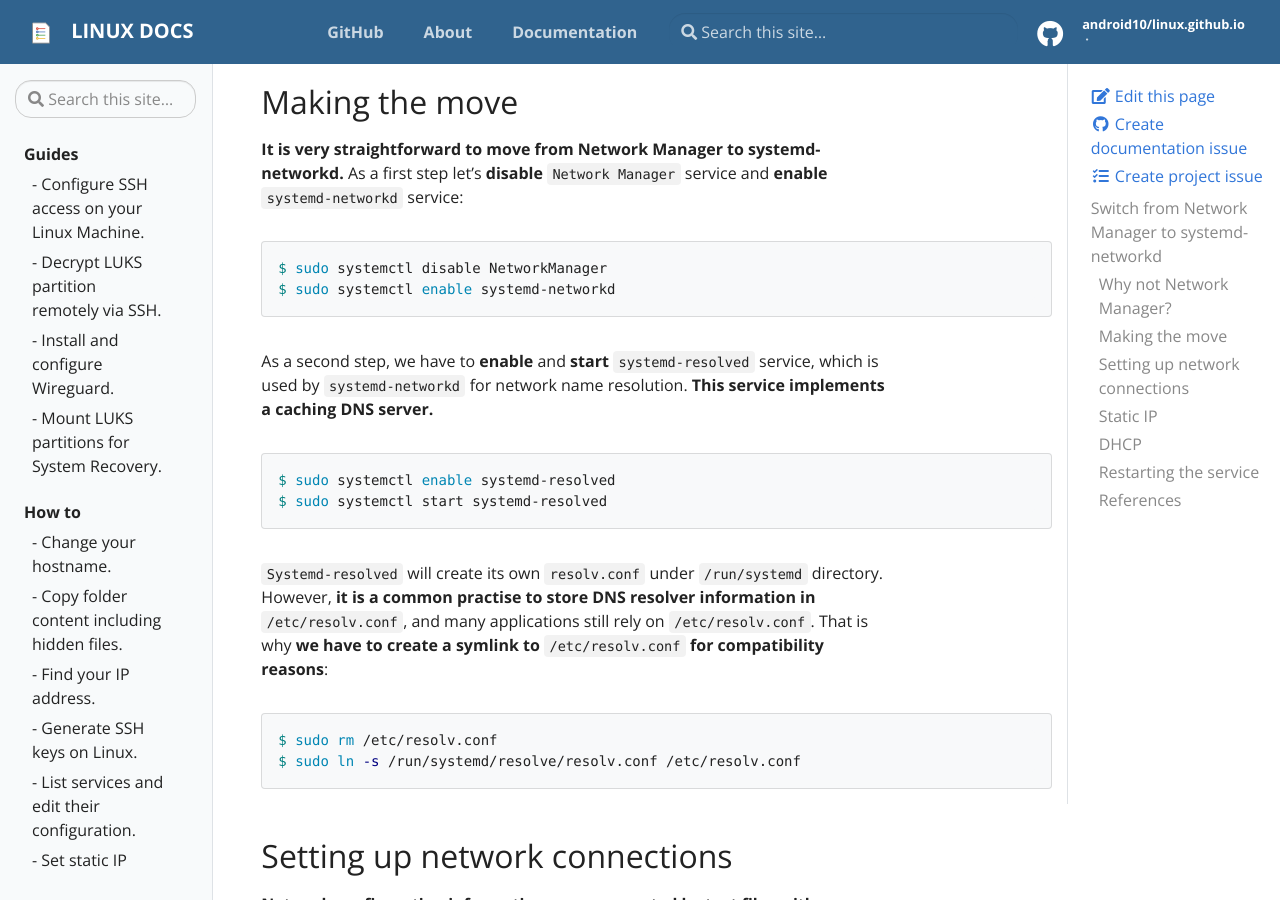
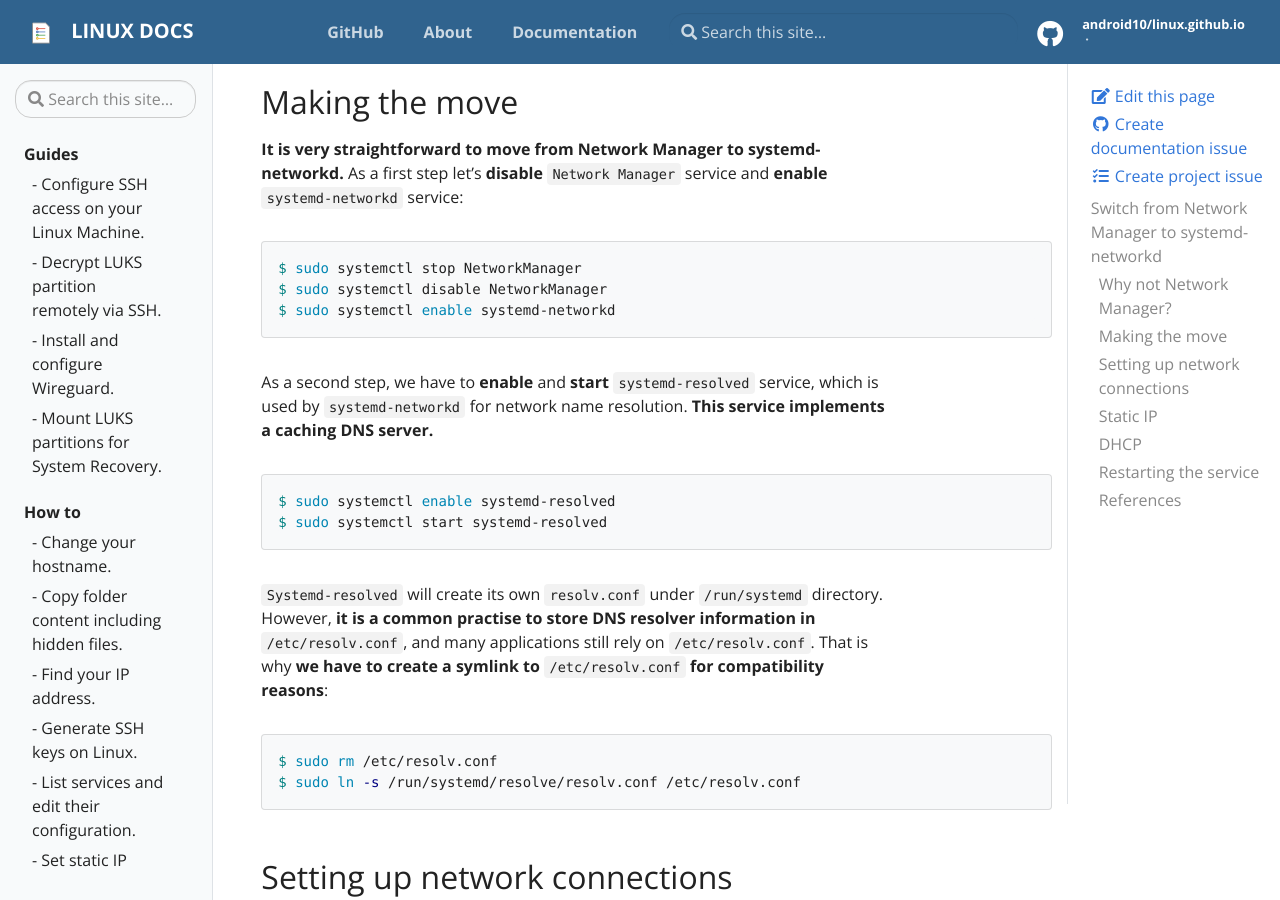
Before and after one commit to android10/linux.github.io, a Jekyll site: the page built from _docs/how-to/switch-from-network-manager-to-systemd-networkd.md, in a window 1280 px wide and 900 px high, scrolled down 796 px. Built offline with Jekyll 4.4.1, drawn with Linux system fonts in a browser that asks for light colours.

Commit message:
fix: suggestion from 'way2master' contribution

````diff
--- a/_docs/how-to/switch-from-network-manager-to-systemd-networkd.md
+++ b/_docs/how-to/switch-from-network-manager-to-systemd-networkd.md
@@ -28,6 +28,7 @@ I personally use [NetworkManager](https://wiki.archlinux.org/title/NetworkManage
 **It is very straightforward to move from Network Manager to systemd-networkd.** As a first step let's **disable** `Network Manager` service and **enable** `systemd-networkd` service:
 
 ```bash
+$ sudo systemctl stop NetworkManager
 $ sudo systemctl disable NetworkManager
 $ sudo systemctl enable systemd-networkd
 ```
````
